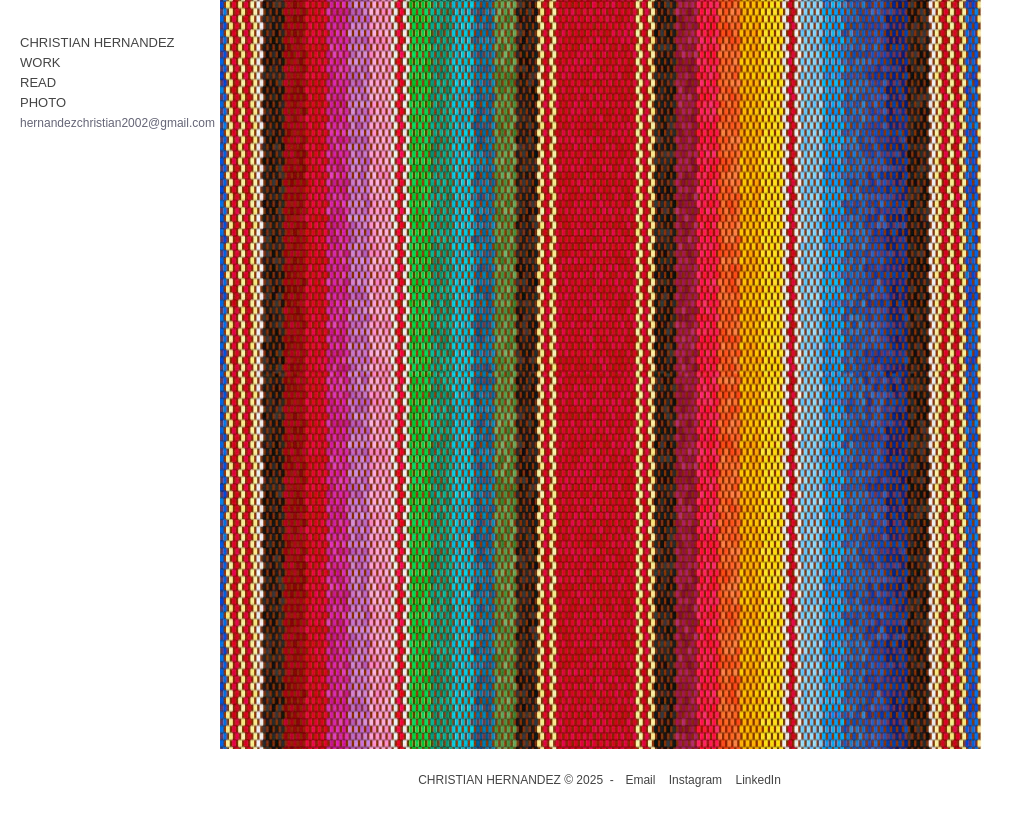
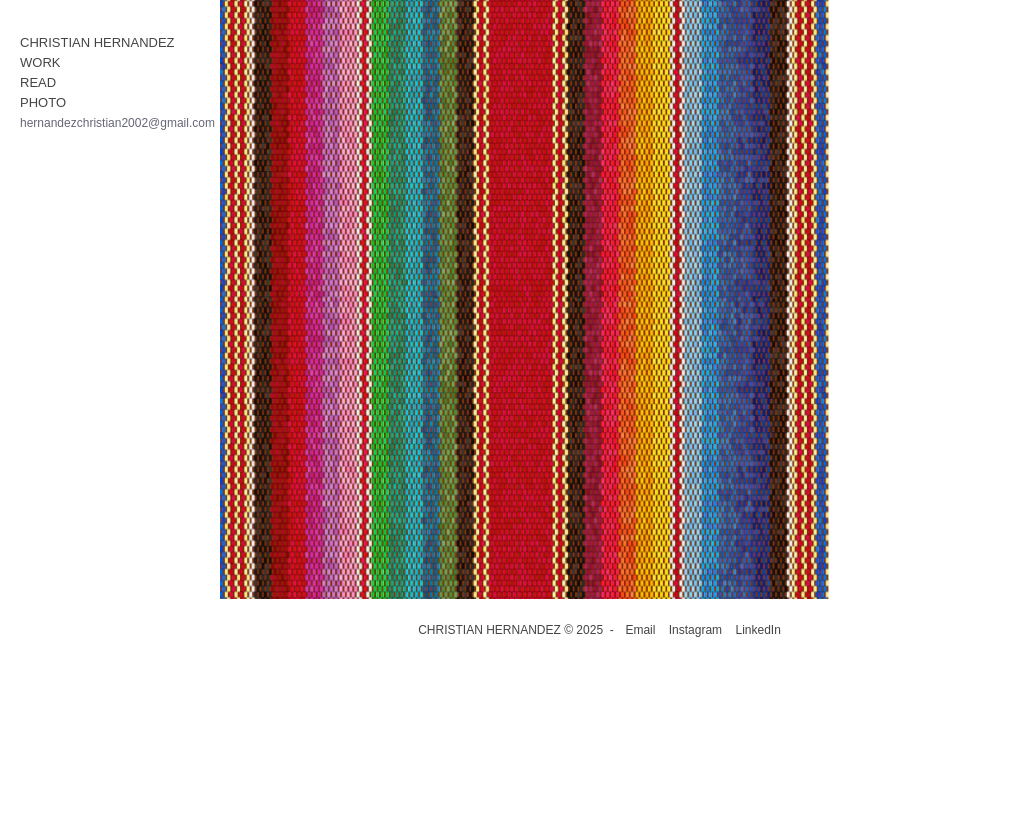
Before and after one commit to chruhern/christianhernandez, a Jekyll site: the page built from index.md, in a window 1280 px wide. Shown: the top 826 px of the page, without its empty margins (0-1025 px from the left). Built offline with Jekyll 4.4.1, drawn with Linux system fonts in a browser that asks for light colours.

Commit message:
css file updates

```diff
--- a/assets/css/style.css
+++ b/assets/css/style.css
@@ -52,9 +52,10 @@ a {
 }
 
 .main img {
-  max-width: 100%;
+  max-width: 80%;
   height: auto;
   object-fit: cover;
+  object-position: center;
 }
 
 .footer {
```
